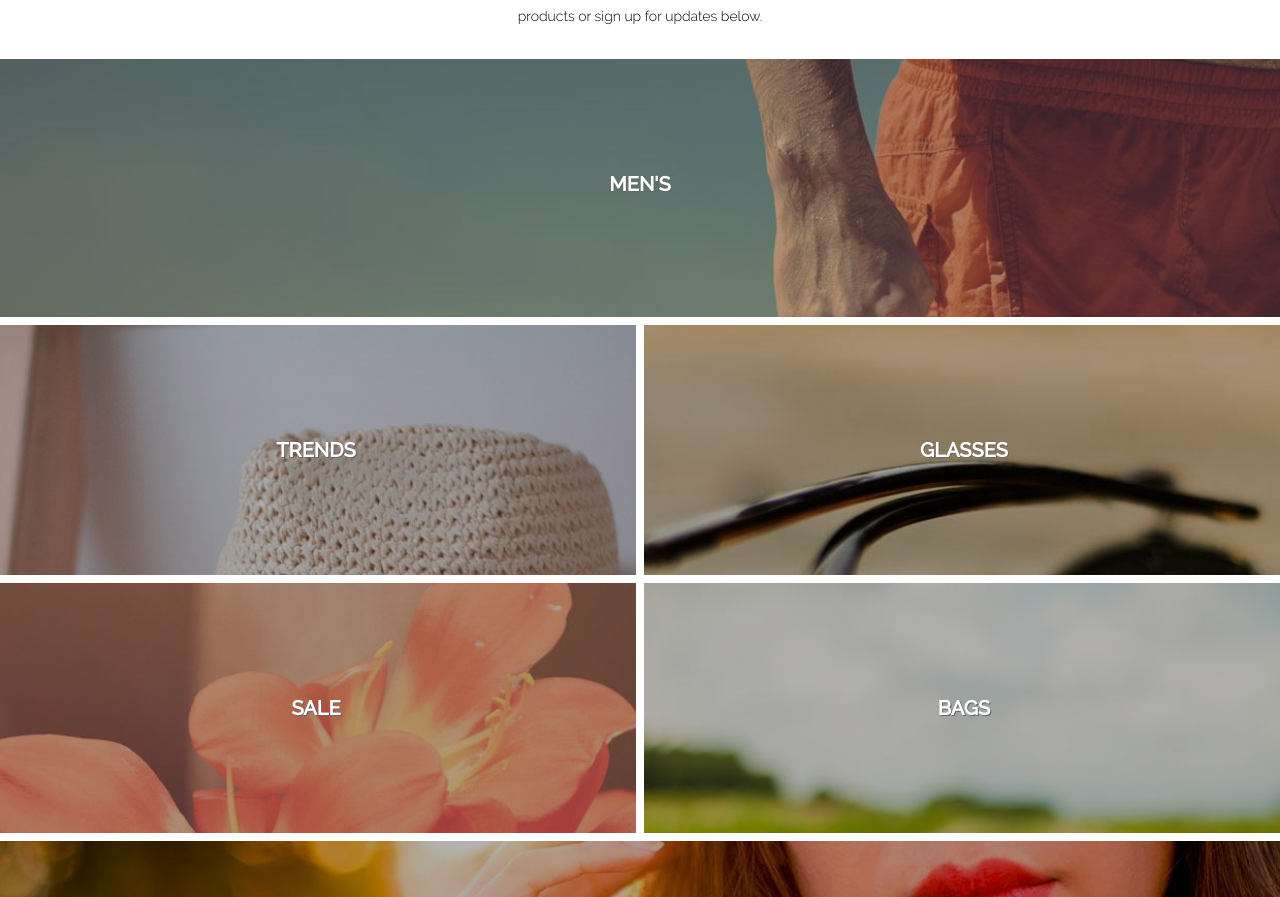
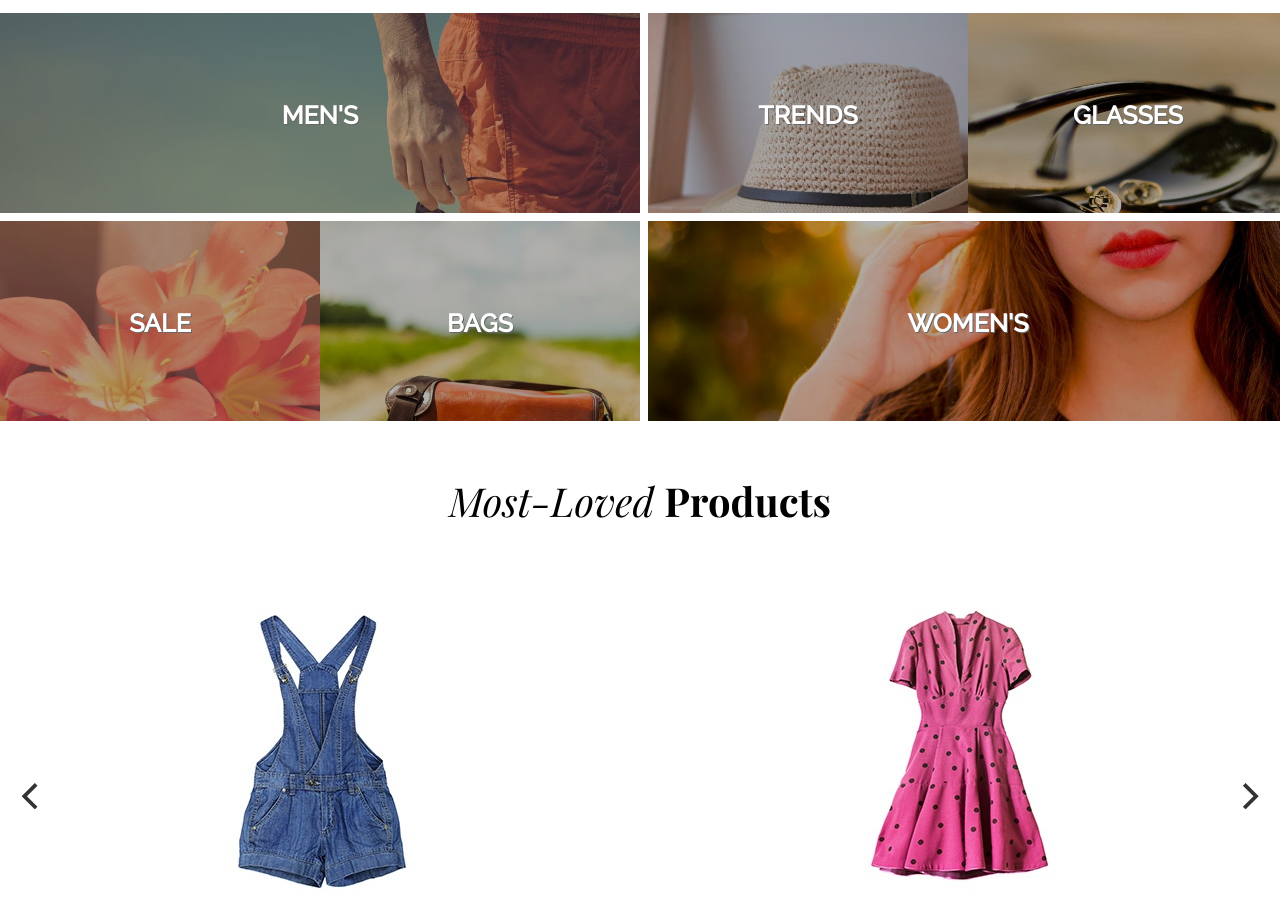
Before and after one commit to PaulPetillot/NewAloha, a website: page index.html in a window 1280 px wide. Shown: the part 674-1571 px from the top of the page. Drawn offline with nearby package versions, Linux system fonts and the light colour scheme.

Commit message:
Mobile and iPad Responsive

```diff
--- a/sass/style.scss
+++ b/sass/style.scss
@@ -13,6 +13,11 @@ html{
     display: grid;
     grid-template-columns: 1fr 1fr ;
     grid-template-rows: 80% auto;
+    @include tablet{
+        grid-template-columns: auto auto auto ;
+        grid-template-rows: auto;
+        margin-bottom: 9px;
+    }
 }
 .itemA{
    grid-column: 1;
@@ -21,6 +26,11 @@ html{
     img{
         width: 9.5rem;
         height: 3.75rem;
+        @include tablet{
+            width: 11.8rem;
+            height: 4.5rem;
+            justify-self: start;
+        }
     }
 }
 .itemB{
@@ -32,12 +42,24 @@ html{
     display: grid;
     margin: 5px;
     border-top: 1px solid $grey-border;
+    @include tablet{
+        border-top: none;
+        grid-column-start: 2;
+        grid-column-end: 3;
+        grid-row: 1;
+        margin-top: 20px;
+        align-self: center;
+        margin-right: 30px;
+    }
 
     li{
         display: inline-flex;
         align-content: center;
         justify-content: center;
         margin: 10px;
+        @include tablet{
+            margin: 10px;
+        }
     }
     a{
         text-decoration: none;
@@ -49,6 +71,9 @@ html{
     justify-self: end;
     grid-column: 2;
     margin: 10px;
+    @include tablet{
+        grid-column: 3;
+    }
     img{
         width: 4rem;
         height: 4rem;
@@ -65,6 +90,11 @@ html{
     background-repeat: no-repeat, no-repeat;
     background-position: center top, center 60px, center top;
     background-size: cover, 45%, cover;
+    @include tablet{
+        grid-template-rows: 400px;
+        background-position: center top, center 60px, center top;
+        background-size: cover, 25%, cover;
+    }
     .text-banner{
         justify-self: center;
         align-self: center;
@@ -76,14 +106,21 @@ html{
     @include body-font;
     color: white;
     text-shadow: 1px 1px #666666;
+    @include tablet{
+        font-size: 25px;
+    }
 }
 .mainTitle{
     text-align: center;
     font-size: 40px;
     @include headings-font;
     color: white;
-    margin-top: 10px;
+    margin-top: 20px;
     text-shadow: 1px 1px #666666;
+    @include tablet{
+        .mobile-br{display: none;}
+        font-size: 45px;
+    }
 }
 /* paragraph part */
 .paragraph-container{
@@ -98,6 +135,11 @@ html{
         line-height: 25px;
         margin-top: 20px;
         margin-bottom: 30px;
+        @include tablet{
+            .mobile-br{display: none;}
+            .tablet-br{display: unset;}
+            font-size: 16px;
+        }
 
     }
 .tablet-br{display: none;}
@@ -110,6 +152,9 @@ html{
     font-family: 'Playfair Display';
     font-size: 30px;
     margin-top: 35px;
+    @include tablet{
+        font-size: 40px;
+    }
 }
 .titleh2{
     font-weight: bold;
@@ -124,10 +169,14 @@ html{
     grid-template-columns: 1fr 1fr;
     grid-template-rows: 1fr 1fr 1fr 1fr;
     overflow: hidden;
-     a{
-        text-decoration: none;
-        color: white;
+    grid-gap: 8px;
+    @include tablet{
+    grid-template-columns: 50% 50%;
+    grid-template-rows: auto auto;
+    grid-gap: 8px;
     }
+     a{ text-decoration: none;
+        color: white;}
     h2{
         @include body-font;
         font-weight: bold;
@@ -136,7 +185,11 @@ html{
         display: flex;
         justify-content: center;
         align-items: center;
-        margin-top: 115px;
+        margin-top: 120px;
+        @include tablet{
+            font-size: 25px;
+            margin-top: 90px;
+        }
     }
 }
 .mens{
@@ -144,6 +197,13 @@ html{
     background-size: cover;
     width: 100%;
     grid-area: 1 / 1 / 2 / 3;
+    height: auto;
+    overflow: hidden;
+    @include tablet{
+        grid-area: 1 / 1 / 2 / 2;
+        height: 200px;
+        width: 100%;
+    }
 }
 .trends{
     background: linear-gradient(rgba(0,0,0, 0.3), rgba(0,0,0, 0.3)), url(../../assets/images/trends-category.jpg);
@@ -151,8 +211,12 @@ html{
     justify-self: center;
     background-size: cover;
     width: 100%;
-    margin-top: 8px;
-    margin-right: 8px;
+    overflow: hidden;
+    @include tablet{
+        grid-area: 1 / 2 / 2 / 2;
+        width: 50%;
+        justify-self: unset;
+    }
 
 }
 .glasses{
@@ -161,8 +225,12 @@ html{
     justify-self: center;
     background-size: cover;
     width: 100%;
-    margin-top: 8px;
-    margin-left: 8px;
+    overflow: hidden;
+    @include tablet{
+        grid-area: 1 / 2 / 2 / 3;
+        width: 50%;
+        justify-self: end;
+    }
 }
 .sales{
     background: linear-gradient(rgba(0,0,0, 0.3), rgba(0,0,0, 0.3)), url(../../assets/images/sale-category.jpg);
@@ -170,8 +238,12 @@ html{
     justify-self: center;
     background-size: cover;
     width: 100%;
-    margin-top: 8px;
-    margin-right: 8px;
+    overflow: hidden;
+    @include tablet{
+        grid-area: 2 / 1 / 3 / 2;
+        width: 50%;
+        justify-self: start;
+    }
 }
 .bags{
     background: linear-gradient(rgba(0,0,0, 0.3), rgba(0,0,0, 0.3)), url(../../assets/images/bags-category.jpg);
@@ -179,8 +251,12 @@ html{
     justify-self: center;
     background-size: cover;
     width: 100%;
-    margin-top: 8px;
-    margin-left: 8px;
+    overflow: hidden;
+    @include tablet{
+        grid-area: 2 / 1 / 3 / 2;
+        width: 50%;
+        justify-self: end;
+    }
 }
 .womens{
     background: linear-gradient(rgba(0,0,0, 0.3), rgba(0,0,0, 0.3)), url(../../assets/images/womens-category.jpg);
@@ -189,7 +265,12 @@ html{
     background-size: cover;
     width: 100%;
     height: 250px;
-    margin-top: 8px;
+    overflow: hidden;
+    @include tablet{
+        margin-top: 0px;
+        grid-area: 2 / 2 / 3 / 2;
+        height: 200px;
+    }
 }
 /* Most loved products*/
 .mlprod{
@@ -202,6 +283,9 @@ html{
     width: 100%;
     align-items: center;
     justify-content: center;
+    @include tablet{
+        width: 50%;
+    }
     img{
         margin: 0 auto;
         display: block;
@@ -308,21 +392,35 @@ html{
     padding-right: 0px;
     line-height: 10px;
     display: block;
-}
-.social-media li {
-    font-family: 'Raleway';
-    font-weight: 300;
-    font-style: normal;
-    margin: 10px;
-    display: inline-flex;
-    align-self: auto;
-    color: white;
+    @include tablet{
+        display: flex;
+        padding-top: 50px;
+        padding-bottom: 50px;
+        justify-content: space-between;
+    }
 }
 
 .social-media{
     display: flex;
     align-content: center;
     justify-content: center;
+    @include tablet {
+        display: block;
+    }
+    li {
+        font-family: 'Raleway';
+        font-weight: 500;
+        font-style: normal;
+        margin: 10px;
+        display: inline-flex;
+        align-self: auto;
+        color: white;
+        @include tablet {
+            display: flex;
+            margin: 20px;
+
+        }
+    }
 }
 
 .credit{
@@ -331,17 +429,31 @@ html{
     justify-content: center;
     line-height: 28px;
     color: white;
+    @include tablet{
+        display: block;
+        line-height: 32px;
+        margin-left: 10px;
+    }
 }
 .social-media p{
     display: none;
+    @include tablet {
+        display: block;
+    }
 }
 
 .adress {
-    color: gray;
+    color: $light-grey;
     display: flex;
     justify-content: center;
     margin-bottom: 2px;
     line-height: 28px;
+    @include tablet {
+        margin-top: 20px;
+        display: block;
+        line-height: 10px;
+        margin-left: 10px;
+    }
 }
 
 .link-email{color: white;}
@@ -371,3 +483,9 @@ html{
     color: white;
     font-family:"Font Awesome 5 Brands";
 }
+@include tablet {
+    font-size: 16px;
+}
+@include desktop{
+    font-size: 16px;
+}
```
Also changed, not shown: build/css/style.css, build/css/style.min.css.
